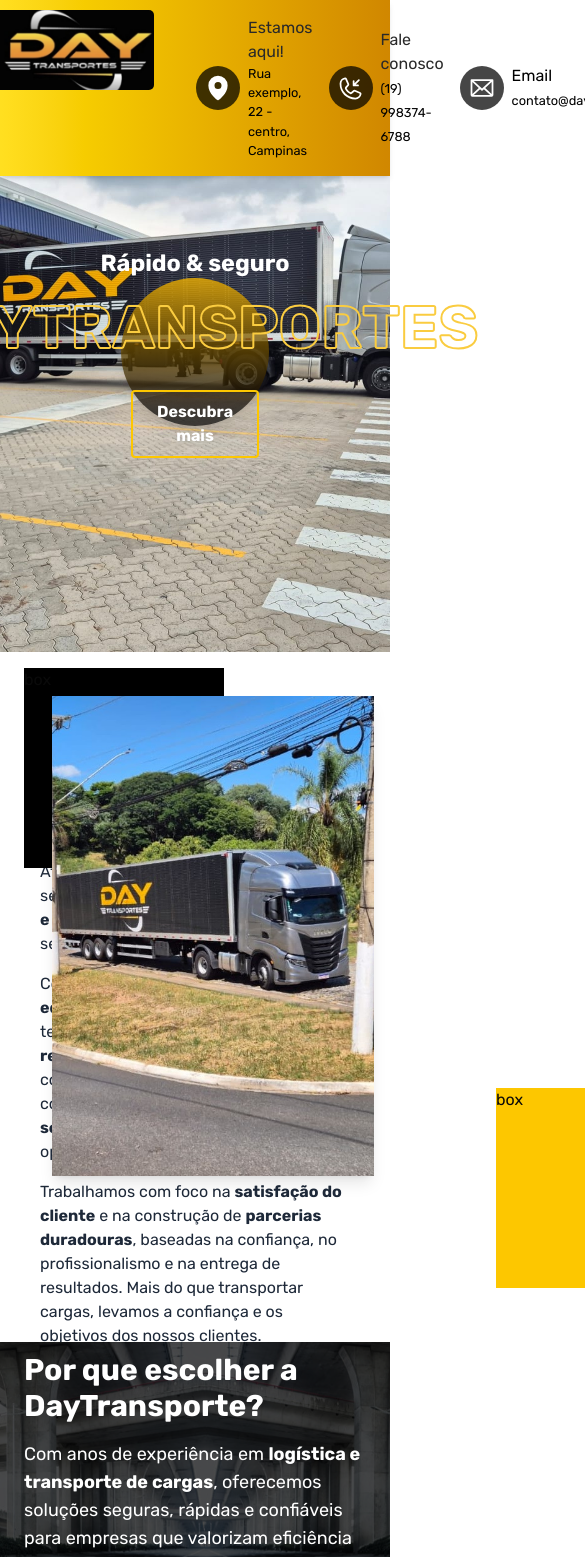
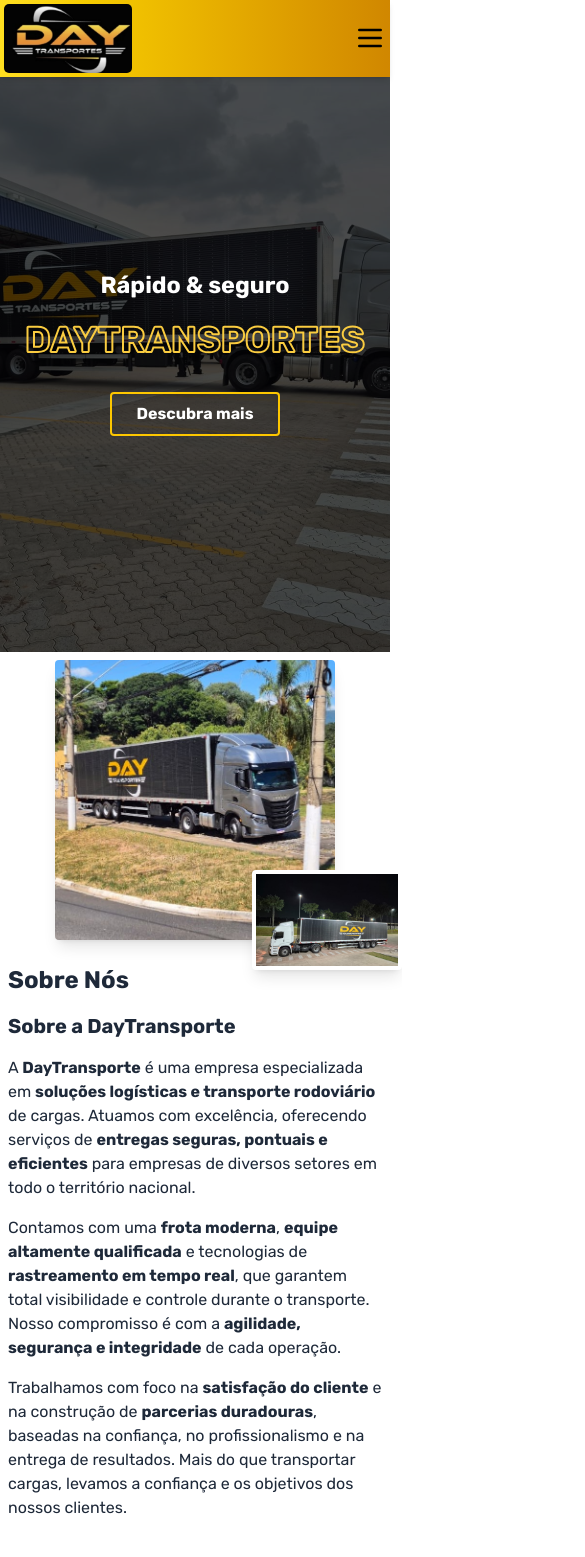
Before and after one commit to pedrovjesus/daytransporte, a Next.js app: page / in a window 390 px wide. Shown: the top 1557 px of the page, 585 px wide, since content can reach past the window. Built offline with nearby package versions, Linux system fonts and the light colour scheme.

Commit message:
add responsive

```diff
--- a/src/app/_components/hero.tsx
+++ b/src/app/_components/hero.tsx
@@ -12,17 +12,17 @@
         fill
         quality={100}
         priority
-        className="object-cover z-0"
+        className="object-cover z-0 brightness-30 sm:brightness-100"
       />
 
       {/* Conteúdo acima do background */}
       <div className="relative z-10 flex items-center justify-center h-full">
-        <div className="text-center text-white w-[38vw] h-[38vw] bg-gradient-to-b from-yellow-500/80 to-black/70 p-6 rounded-full shadow-lg flex flex-col items-center justify-center space-y-4">
+        <div className="text-center text-white sm:w-[38vw] sm:h-[38vw] sm:bg-gradient-to-b sm:from-yellow-500/80 sm:to-black/70 p-6 sm:rounded-full sm:shadow-lg flex flex-col items-center justify-center space-y-4">
           <h1 className="text-[6vw] font-extrabold text-white whitespace-nowrap overflow-visible">
             Rápido & seguro
           </h1>
           <h2
-            className="text-6xl font-semibold text-transparent"
+            className="sm:text-6xl text-4xl font-semibold text-transparent"
             style={{
               WebkitTextStroke: "2px #facc40",
             }}
--- a/src/app/_components/navbar.tsx
+++ b/src/app/_components/navbar.tsx
@@ -1,5 +1,5 @@
 "use client";
-import React from "react";
+import React, { useState } from "react";
 import logo from "../../../public/logo.jpeg";
 import Image from "next/image";
 import {
@@ -9,81 +9,126 @@
 } from "@phosphor-icons/react/dist/ssr";
 
 export function Navbar() {
+  const [menuOpen, setMenuOpen] = useState(false);
+
   return (
-    <nav className="fixed top-0 left-0 w-full z-50 bg-gradient-to-r from-yellow-300 to-yellow-600 pt-4 pb-4 px-4 shadow-md">
-      <div className="container mx-auto flex justify-between items-center relative">
-        <div className="absolute left-[-1.4rem] top-[-0.4rem]">
+    <nav className="fixed top-0 left-0 w-full z-50 bg-gradient-to-r from-yellow-300 to-yellow-600 sm:pt-4 sm:pb-4 sm:px-4 p-1 shadow-md">
+      <div className="container mx-auto flex flex-wrap items-center justify-between relative">
+        {/* Logo */}
+        <div
+          className={`
+    ${menuOpen ? "hidden" : "flex"}
+    flex-row items-center
+    sm:absolute sm:left-[-1.5rem] sm:top-[-0.6rem] sm:ml-4 sm:mt-2
+  `}
+        >
           <Image
             src={logo}
             alt="DayTransporte"
             quality={100}
             priority
-            className="rounded-[5px] w-[160px] h-[80px] object-cover"
+            className="rounded-[5px] sm:w-[160px] sm:h-[80px] w-[8rem] h-[4.3rem] object-cover"
           />
         </div>
-        <div className="flex items-center space-x-4 ml-45">
-          <div className="text-white flex items-center gap-1">
-            <div className="rounded-[50%] bg-[#000000b9] mr-1  p-[0.5rem]">
-              <MapPinIcon weight="fill" className="w-7 h-7 text-[#FFF]" />
+
+        {/* Botão hamburguer mobile */}
+        <button
+          className="md:hidden z-60 ml-auto block text-black"
+          onClick={() => setMenuOpen(!menuOpen)}
+          aria-label="Toggle menu"
+        >
+          <svg
+            className="w-8 h-8"
+            fill="none"
+            stroke="currentColor"
+            viewBox="0 0 24 24"
+            xmlns="http://www.w3.org/2000/svg"
+          >
+            {menuOpen ? (
+              <path
+                strokeLinecap="round"
+                strokeLinejoin="round"
+                strokeWidth={2}
+                d="M6 18L18 6M6 6l12 12"
+              />
+            ) : (
+              <path
+                strokeLinecap="round"
+                strokeLinejoin="round"
+                strokeWidth={2}
+                d="M4 6h16M4 12h16M4 18h16"
+              />
+            )}
+          </svg>
+        </button>
+
+        {/* Contato e informações - ocultar no mobile e mostrar no md */}
+        <div className="hidden md:flex items-center space-x-6 ml-[180px]">
+          {/* Localização */}
+          <div className="flex items-center gap-1">
+            <div className="rounded-full bg-[#000000b9] p-2">
+              <MapPinIcon weight="fill" className="w-7 h-7 text-white" />
             </div>
-            <div className="flex-direction: column items-start text-black">
-              <h3 className="text-[#292929] text-[1rem]">Estamos aqui!</h3>
-              <p className="text-[0.8rem]">
-                Rua exemplo, 22 - centro, Campinas
-              </p>
+            <div className="flex flex-col items-start text-black">
+              <h3 className="text-[#292929] text-base">Estamos aqui!</h3>
+              <p className="text-sm">Rua exemplo, 22 - centro, Campinas</p>
             </div>
           </div>
-          <div className="text-white flex items-center gap-1">
-            <div className="rounded-[50%] bg-[#000000b9] mr-1  p-[0.5rem]">
-              <PhoneIncomingIcon className="w-7 h-7 text-[#FFF]" />
+
+          {/* Telefone */}
+          <div className="flex items-center gap-1">
+            <div className="rounded-full bg-[#000000b9] p-2">
+              <PhoneIncomingIcon className="w-7 h-7 text-white" />
             </div>
-            <div className="flex-direction: column items-start text-black">
-              <h3 className="text-[#292929] text-[1rem]">Fale conosco</h3>
-              <a href="#" className="text-[0.8rem] hover:underline">
+            <div className="flex flex-col items-start text-black">
+              <h3 className="text-[#292929] text-base">Fale conosco</h3>
+              <a href="#" className="text-sm hover:underline">
                 (19) 998374-6788
               </a>
             </div>
           </div>
-          <div className="text-white flex items-center gap-1">
-            <div className="rounded-[50%] bg-[#000000b9] mr-1  p-[0.5rem]">
-              <EnvelopeIcon className="w-7 h-7 text-[#FFF]" />
+
+          {/* Email */}
+          <div className="flex items-center gap-1">
+            <div className="rounded-full bg-[#000000b9] p-2">
+              <EnvelopeIcon className="w-7 h-7 text-white" />
             </div>
-            <div className="flex-direction: column items-start text-black">
-              <h3 className="text-[#000000] text-[1rem] font-medium">Email</h3>
-              <a href="#" className="text-[0.8rem] hover:underline">
+            <div className="flex flex-col items-start text-black">
+              <h3 className="text-[#000000] text-base font-medium">Email</h3>
+              <a href="#" className="text-sm hover:underline">
                 contato@daytransportes.com
               </a>
             </div>
           </div>
         </div>
 
-        <div className="ml-auto flex space-x-8 items-center">
-          <ul className="flex space-x-6">
-            <li>
+        {/* Menu de navegação */}
+        <div
+          className={`${
+            menuOpen ? "flex" : "hidden"
+          } w-full md:flex md:w-auto ml-auto flex-col md:flex-row space-y-4 md:space-y-0 md:space-x-8 mt-4 md:mt-0`}
+        >
           <a
             href="#home"
-                className="text-black hover:text-white hover:font-bold transition text-[18px] font-[Rubik]"
+            className="text-black hover:text-white hover:font-bold transition text-[18px] font-Rubik"
+            onClick={() => setMenuOpen(false)}
           >
             Home
           </a>
-            </li>
-            <li>
           <a
             href="#sobre"
-                className="text-black hover:text-white hover:font-bold transition text-[18px] font-[Rubik]"
+            className="text-black hover:text-white hover:font-bold transition text-[18px] font-Rubik"
+            onClick={() => setMenuOpen(false)}
           >
             Sobre
           </a>
-            </li>
-            <li>
           <a
             href="#contato"
-                className="text-black hover:text-white hover:font-bold transition text-[18px] font-[Rubik]"
+            className="text-black hover:text-white hover:font-bold transition text-[18px] font-Rubik"
+            onClick={() => setMenuOpen(false)}
           >
             Contato
           </a>
-            </li>
-          </ul>
         </div>
       </div>
     </nav>
--- a/src/app/_components/sobre.tsx
+++ b/src/app/_components/sobre.tsx
@@ -4,7 +4,8 @@
 
 export function About() {
   return (
-    <section id="sobre" className="relative w-full h-[650px]">
+    <section id="sobre" className="relative w-full md:h-[650px] h-auto">
+      <section className=" hidden md:block">
         <div className="grid grid-cols-1 md:grid-cols-2 gap-4 p-4 pt-1">
           <div className="relative flex items-center justify-center">
             <div className="bg-black w-50 h-50 absolute top-3 left-2">box</div>
@@ -35,7 +36,72 @@
             <div className=" p-6 text-gray-800 max-w-3xl mx-auto">
               <h2 className="text-2xl font-bold mb-4">Sobre Nós</h2>
               <section className="mb-8">
-              <h2 className="text-xl font-bold mb-4">Sobre a DayTransporte</h2>
+                <h2 className="text-xl font-bold mb-4">
+                  Sobre a DayTransporte
+                </h2>
+                <p className="mb-4">
+                  A <strong>DayTransporte</strong> é uma empresa especializada
+                  em{" "}
+                  <strong>soluções logísticas e transporte rodoviário</strong>{" "}
+                  de cargas. Atuamos com excelência, oferecendo serviços de{" "}
+                  <strong>entregas seguras, pontuais e eficientes</strong> para
+                  empresas de diversos setores em todo o território nacional.
+                </p>
+                <p className="mb-4">
+                  Contamos com uma <strong>frota moderna</strong>,{" "}
+                  <strong>equipe altamente qualificada</strong> e tecnologias de{" "}
+                  <strong>rastreamento em tempo real</strong>, que garantem
+                  total visibilidade e controle durante o transporte. Nosso
+                  compromisso é com a{" "}
+                  <strong>agilidade, segurança e integridade</strong> de cada
+                  operação.
+                </p>
+                <p className="mb-4">
+                  Trabalhamos com foco na <strong>satisfação do cliente</strong>{" "}
+                  e na construção de <strong>parcerias duradouras</strong>,
+                  baseadas na confiança, no profissionalismo e na entrega de
+                  resultados. Mais do que transportar cargas, levamos a
+                  confiança e os objetivos dos nossos clientes.
+                </p>
+              </section>
+            </div>
+          </div>
+        </div>
+      </section>
+      <section className="block md:hidden p-2">
+        <div className="grid grid-cols-1 md:grid-cols-2 gap-6 max-w-7xl mx-auto items-center">
+          {/* Coluna das imagens */}
+          <div className="relative flex justify-center md:justify-start items-center">
+            {/* Imagem maior */}
+            <div className="relative w-[280px] h-[280px] md:w-[400px] md:h-[400px] rounded shadow-lg overflow-hidden">
+              <Image
+                src={car1}
+                alt="Caminhão 1"
+                quality={100}
+                priority
+                fill
+                style={{ objectFit: "cover" }}
+              />
+            </div>
+
+            {/* Imagem menor sobreposta, deslocada */}
+            <div className="absolute bottom-[-30px] right-[-20px] w-[150px] h-[100px] md:w-[220px] md:h-[150px] rounded shadow-lg overflow-hidden border-4 border-white bg-yellow-400">
+              <Image
+                src={car2}
+                alt="Caminhão 2"
+                quality={100}
+                priority
+                fill
+                style={{ objectFit: "cover" }}
+              />
+            </div>
+          </div>
+
+          {/* Coluna do texto */}
+          <div className="text-gray-800 max-w-xl mx-auto md:mx-0">
+            <h2 className="text-2xl font-bold mb-4">Sobre Nós</h2>
+            <section className="mb-8">
+              <h3 className="text-xl font-bold mb-4">Sobre a DayTransporte</h3>
               <p className="mb-4">
                 A <strong>DayTransporte</strong> é uma empresa especializada em{" "}
                 <strong>soluções logísticas e transporte rodoviário</strong> de
@@ -61,7 +127,7 @@
             </section>
           </div>
         </div>
-      </div>
+      </section>
     </section>
   );
 }
--- a/src/app/globals.css
+++ b/src/app/globals.css
@@ -114,6 +114,7 @@
 }
 body {
   font-family: "Rubik", sans-serif;
+  overflow-x: hidden;
 }
 
 @layer base {
```
Also changed, not shown: src/app/_components/footer.tsx (+27 -4 lines). Lines whose indentation alone changed are shown as unchanged.
